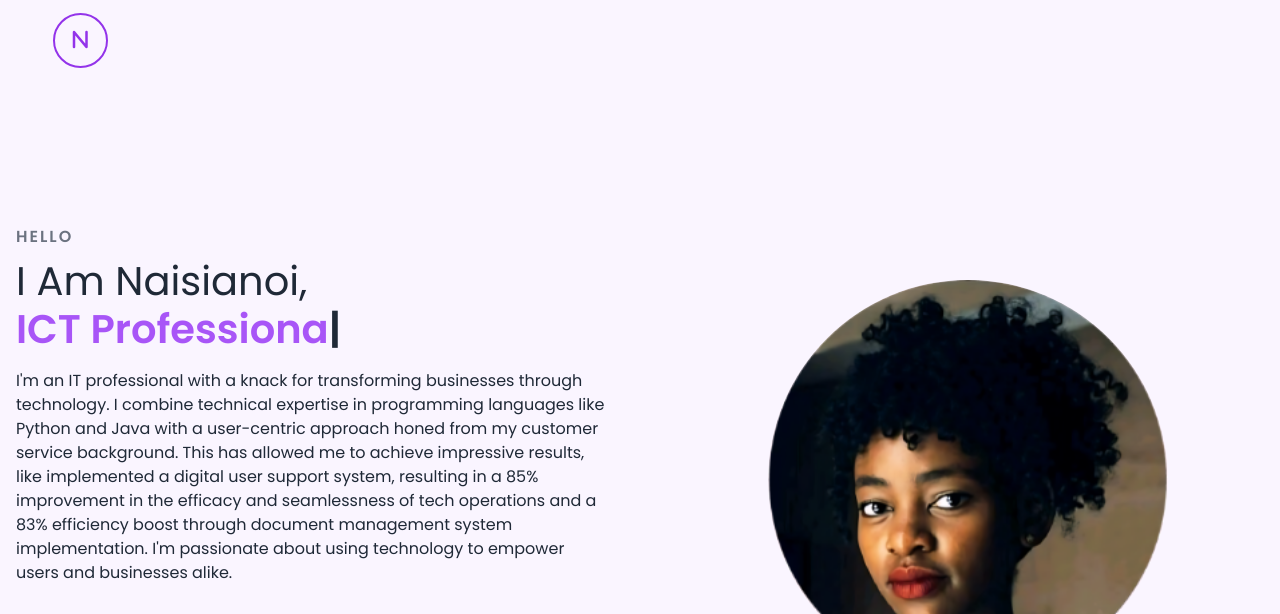
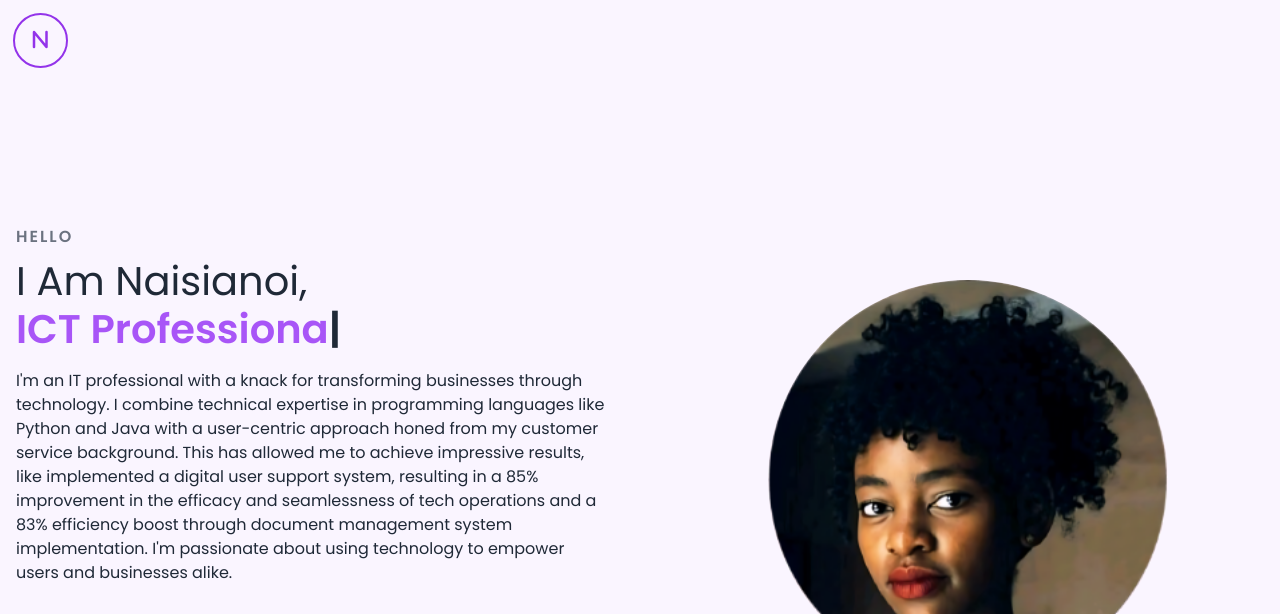
Before and after one commit to Naisianoi/naisianoi.github.io, a plain HTML site: page index.html in a window 1280 px wide. Shown: the top 614 px of the page. Drawn offline with nearby package versions, Linux system fonts and the light colour scheme; a script that the page names is missing.

Commit message:
Update style.css

```diff
--- a/style.css
+++ b/style.css
@@ -59,9 +59,6 @@ nav {
 
 nav .nav__content {
     padding: 0.8rem 0.8rem;
-    background: transparent;
-    max-width: var(--max-width);
-    margin: auto;
     display: flex;
     flex-wrap: nowrap;
     align-items: center;
```
